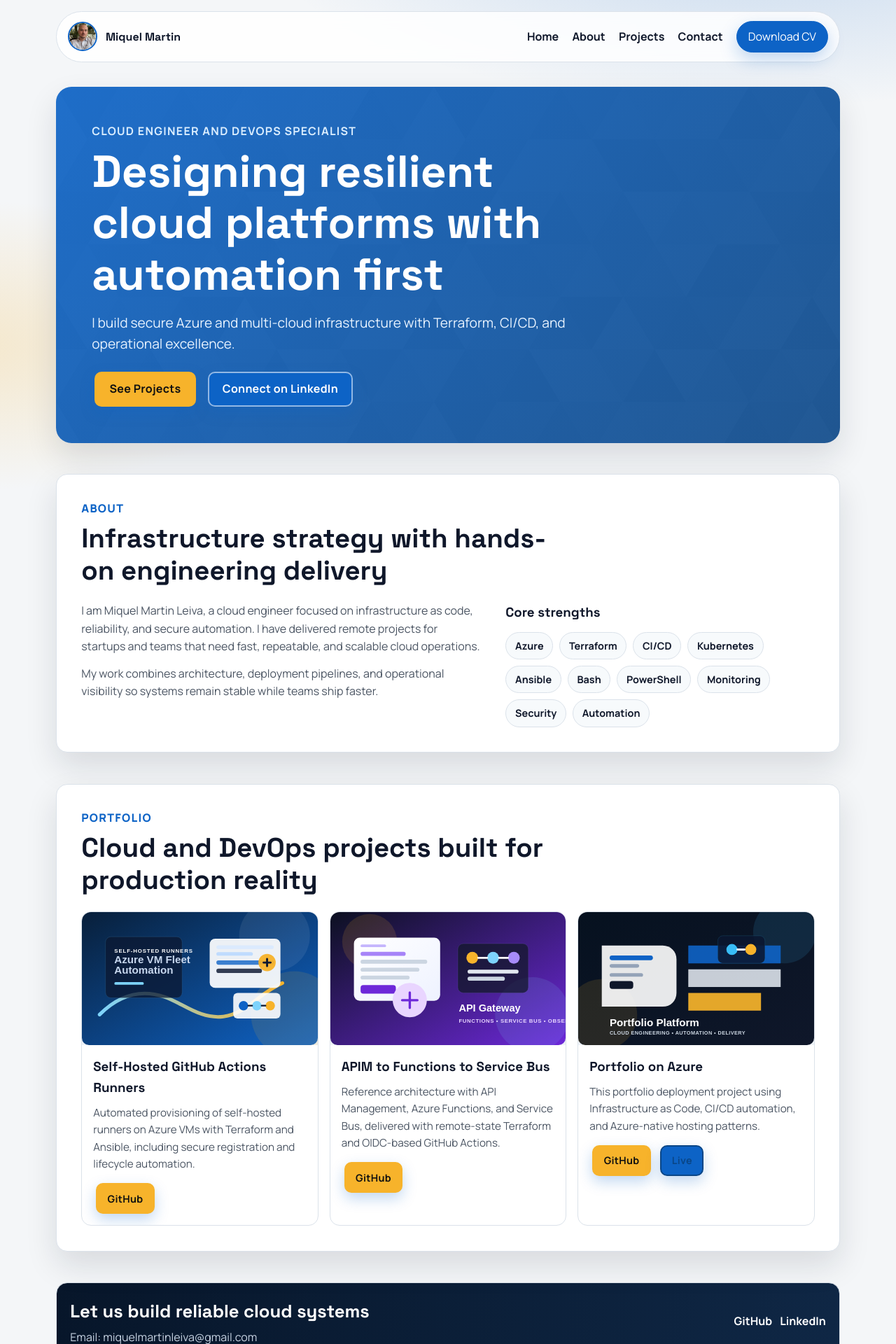
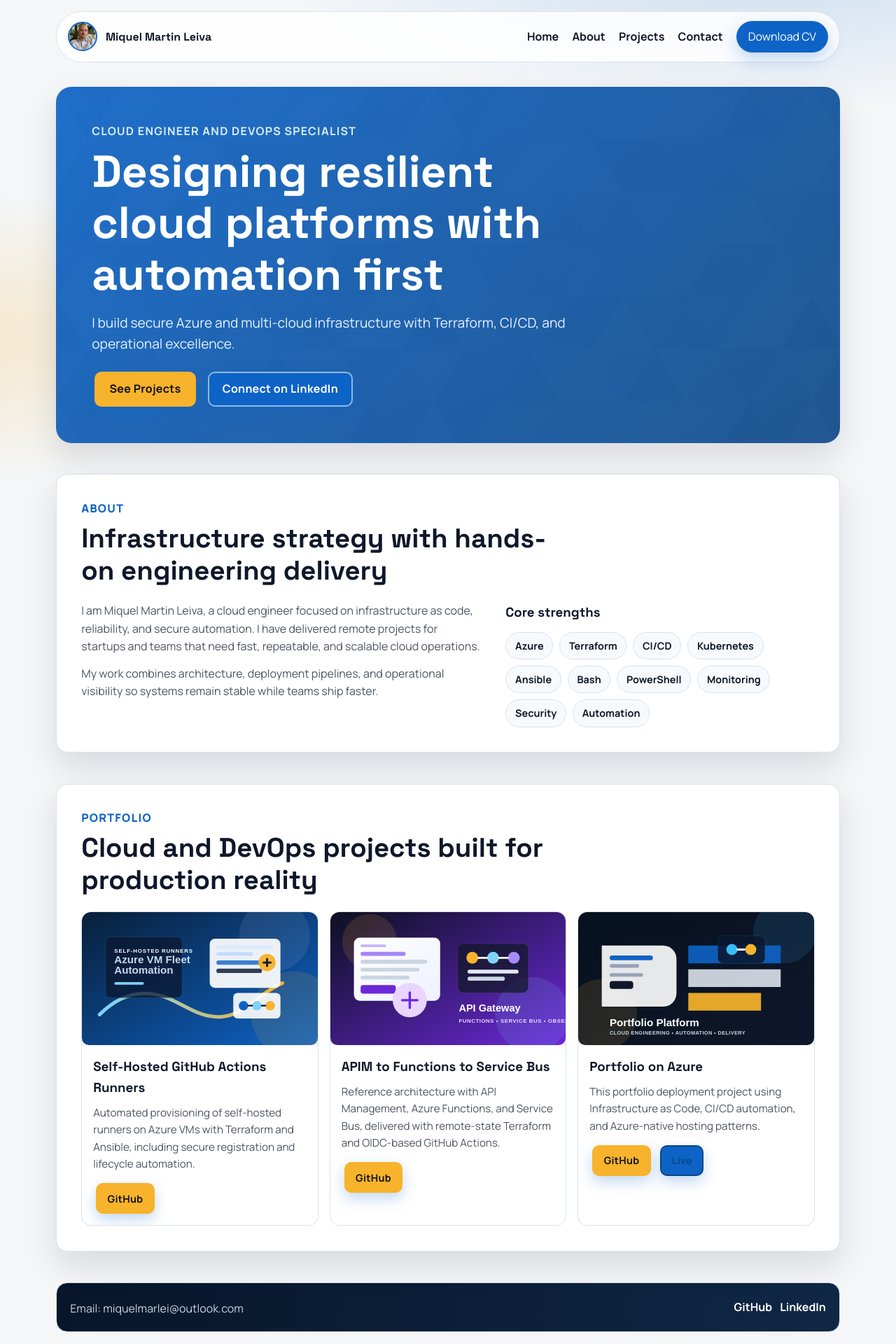
Before and after one commit to T0S1N0/Portfolio, a React (Vite) app in the folder web/: page / in a window 1280 px wide. Shown: the top 1920 px of the page at 70% size. Built offline with nearby package versions, Linux system fonts and the light colour scheme.

Commit message:
content: update name, footer email, and mobile cv button

```diff
--- a/web/src/components/Footer.jsx
+++ b/web/src/components/Footer.jsx
@@ -2,8 +2,7 @@
   return (
     <footer className="site-footer" id="contact">
       <div>
-        <h2>Let us build reliable cloud systems</h2>
-        <p>Email: miquelmartinleiva@gmail.com</p>
+        <p>Email: miquelmarlei@outlook.com</p>
       </div>
       <div className="site-footer__links" aria-label="Social links">
         <a href="https://github.com/T0S1N0" target="_blank" rel="noopener noreferrer">
--- a/web/src/components/Header.jsx
+++ b/web/src/components/Header.jsx
@@ -14,7 +14,7 @@
     <header className="site-header">
       <a href="#home" className="brand" aria-label="Go to top of page">
         <img src="/assets/png/profile.jpg" alt="Portrait of Miquel Martin Leiva" className="brand__image" />
-        <span className="brand__text">Miquel Martin</span>
+        <span className="brand__text">Miquel Martin Leiva</span>
       </a>
 
       <button
```
